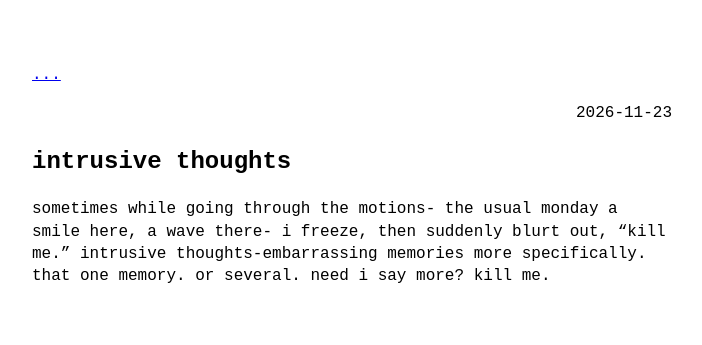
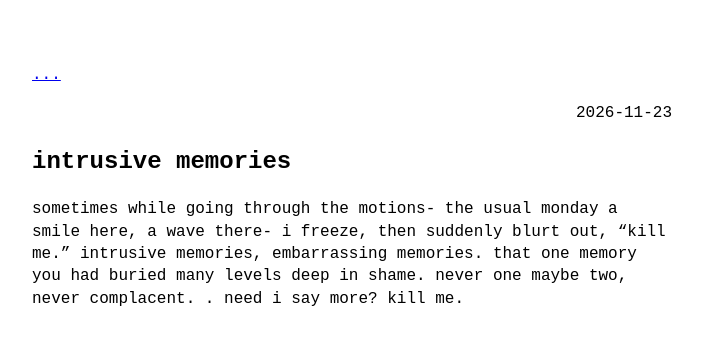
Before and after one commit to tasnotes/tasnotes.github.io, a Jekyll site: the page built from _posts/2026-11-23-random-thought.md, in a window 1280 px wide. Shown: the top 345 px of the page, without its empty margins (288-990 px from the left). Built offline with Jekyll 4.4.1, drawn with Linux system fonts in a browser that asks for light colours.

Commit message:
Update 2026-11-23-random-thought.md

```diff
--- a/_posts/2026-11-23-random-thought.md
+++ b/_posts/2026-11-23-random-thought.md
@@ -1,10 +1,11 @@
 ---
 layout: post
-title: "intrusive thoughts"
+title: "intrusive memories"
 ---
 sometimes while going through the motions-
 the usual monday a smile here, a wave there-
 i freeze, then suddenly blurt out, "kill me."
-intrusive thoughts-embarrassing memories more
-specifically. that one memory. or several.
-need i say more? kill me.
+intrusive memories, embarrassing memories.
+that one memory you had buried many levels
+deep in shame. never one maybe two, never complacent.
+. need i say more? kill me.
```
